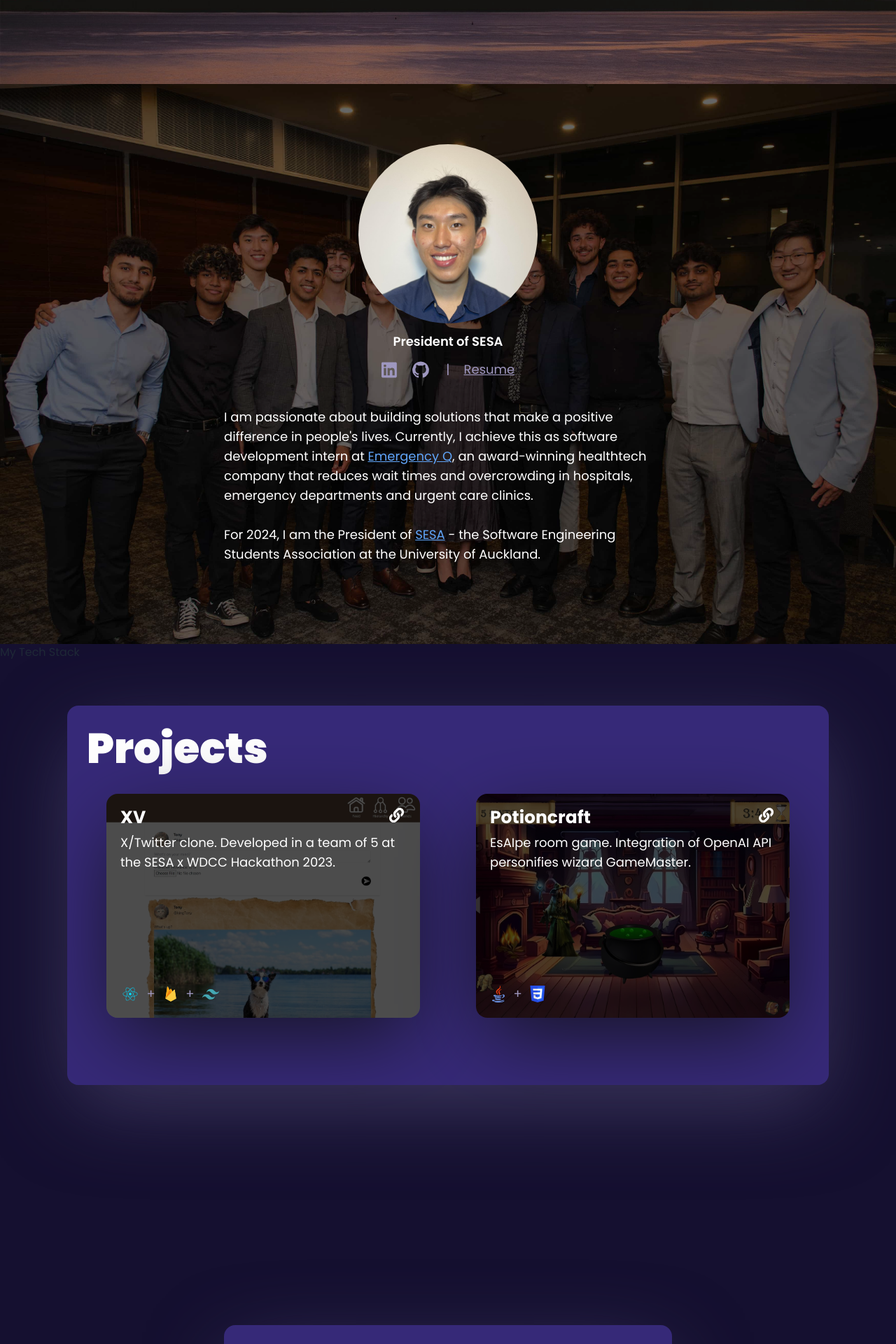
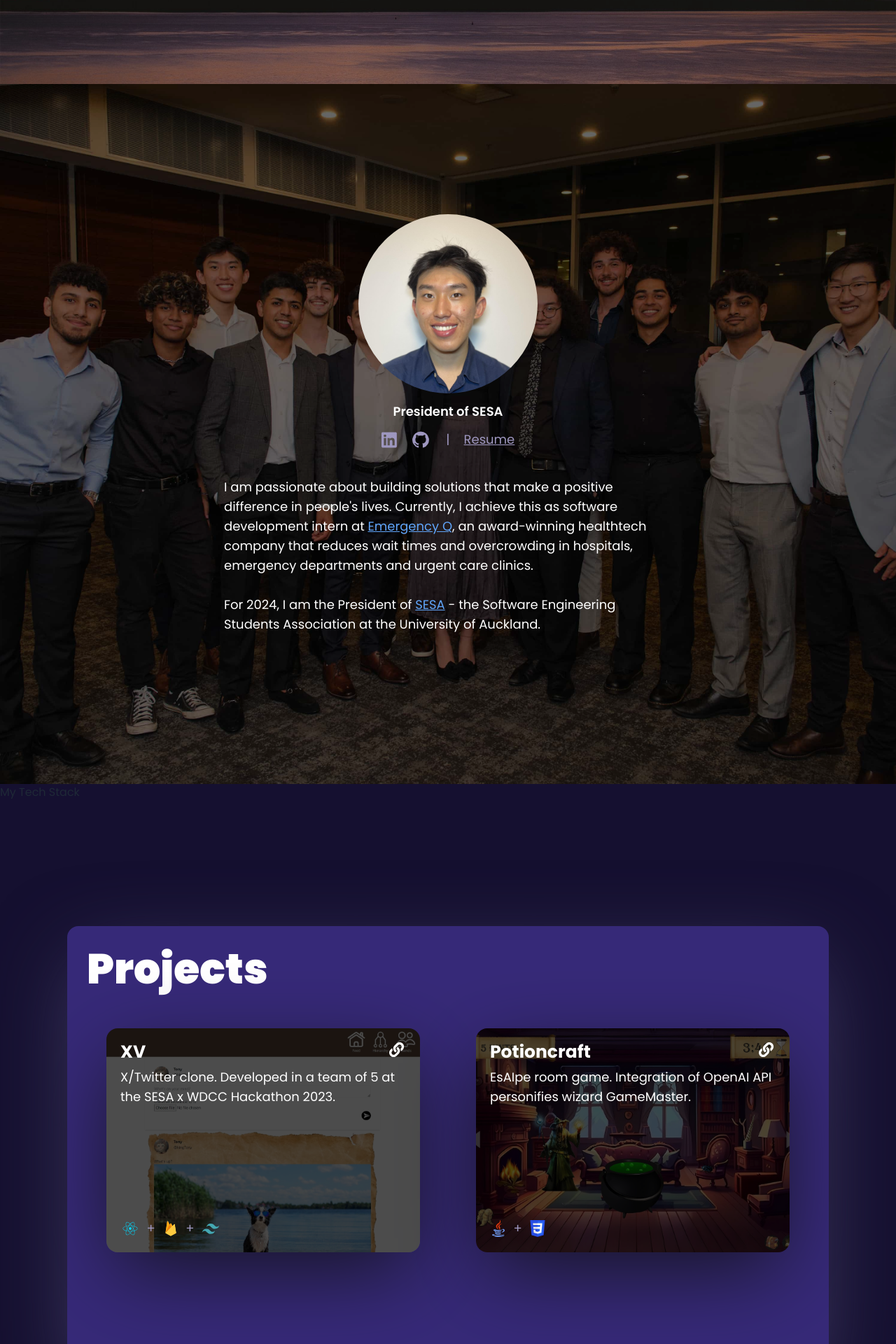
Before and after one commit to tonylxm/website, a React (Vite) app: page / in a window 1280 px wide. Shown: the part 680-2600 px from the top of the page at 70% size. Built offline with nearby package versions, Linux system fonts and the light colour scheme.

Commit message:
fix(responsiveness): Set fixed height of 1000px for sections except hero

```diff
--- a/src/components/About.jsx
+++ b/src/components/About.jsx
@@ -45,11 +45,6 @@ const About = () => {
     reset: true,
     config: { duration: calculateBackgroundTransitionSpeed() },
   });
-
-  const backgroundImageStyle = {
-    backgroundPosition: "top",
-    backgroundSize: "cover",
-  };
 
   return (
     <div className={`${styles.screen} z-0`}>
--- a/src/components/Contact.jsx
+++ b/src/components/Contact.jsx
@@ -55,7 +55,7 @@ const Contact = () => {
   }
 
   return (
-    <div className={`${styles.screen} xl:flex-row pt-20`}>
+    <div className={`w-full h-[650px] flex justify-center items-center xl:flex-row`}>
       <div className="flex-[0.85] lg:flex-[0.5]">
         <Animation>
           <div className={`${styles.card} bg-secondary`}>
--- a/src/components/Hero.jsx
+++ b/src/components/Hero.jsx
@@ -39,7 +39,7 @@ const Hero = () => {
   const starsY = useTransform(scrollYProgress, [0, 1], ["0%", "90%"]);
 
   return (
-    <div className="w-full h-screen overflow-hidden relative grid content-center">
+    <div className={`w-full h-screen overflow-hidden relative grid content-center`}>
       <motion.div
         style={{ y: textY }}
         variants={{
@@ -50,7 +50,7 @@ const Hero = () => {
         initial="hidden"
         animate="fadeIn"
         transition={{ duration: 0.5, delay: 0.15 }}
-        className="relative z-10 mb-[6%]"
+        className="relative z-10 mb-[10%] lg:mb-[6%]"
       >
         <h1 className={`${styles.heroHeadText}`}>
           <span>{hero[0].head_text}</span>
--- a/src/components/Projects.jsx
+++ b/src/components/Projects.jsx
@@ -15,10 +15,10 @@ const Projects = () => {
   // Staggered animation
 
   return (
-    <div className="w-full h-screen flex justify-center">
+    <div className={`${styles.screen}`}>
       <div className="flex-[0.85]">
         <Animation>
-          <div className={`${styles.card} bg-secondary z-20 mt-16 pb-14 lg:pb-24`}>
+          <div className={`${styles.card} bg-secondary z-20 pb-28 lg:pb-44`}>
             <h3 className={`${styles.sectionHeadText} ml-3`}>Projects</h3>
             <div className="grid grid-cols-1 lg:grid-cols-2">
               <motion.a
--- a/src/styles.js
+++ b/src/styles.js
@@ -1,5 +1,5 @@
 const styles = {
-  screen: "w-full h-screen flex justify-center items-center overflow-hidden", // h-[720px]
+  screen: `w-full h-[1000px] flex justify-center items-center`,
   card: "p-4 rounded-2xl shadow-card",
   button: "btn bg-primary py-3 px-8 text-[15px] sm:text-[16px] md:text-[17px] lg:text-lg outline-none border-none w-fit text-white font-bold shadow-md shadow-primary rounded-xl hover:bg-indigo-950",
   svg: "h-6",
@@ -7,10 +7,10 @@ const styles = {
   heroHeadText: "text-[#ffede2] font-black text-white text-[70px] sm:text-[80px] md:text-[90px] lg:text-[120px] lg:leading-[95px] text-center",
   heroSubText: "text-[#d2dcff] mx-20 font-medium text-[16px] sm:text-[18px] md:text-[20px] lg:text-[30px] lg:leading-[40px] lg:mt-12 text-center",
 
-  aboutBackground: "w-full h-screen absolute brightness-[0.4]",
+  aboutBackground: "w-full h-[1000px] absolute brightness-[0.4]",
   backgroundImageStyle: { backgroundPosition: "top", backgroundSize: "cover"},
 
-  projectDiv: "relative mx-4 md:mx-24 lg:mx-10 mt-5 hover:brightness-[1.4]",
+  projectDiv: "relative mx-4 md:mx-24 lg:mx-10 mt-10 hover:brightness-[1.4]",
   projectCard: "h-60 lg:h-80 w-full rounded-2xl shadow-card brightness-[0.3] object-cover",
   projectTitle: "text-white font-bold absolute top-5 px-5 text-xl lg:text-[25px]",
   projectText: "text-white absolute top-14 px-5",
--- a/tailwind.config.js
+++ b/tailwind.config.js
@@ -12,9 +12,6 @@ module.exports = {
       boxShadow: {
         card: "0px 35px 120px -15px #423c66",
       },
-      minHeight: (theme) => ({
-        ...theme('768'),
-      }),
     },
   },
   plugins: [require("daisyui")],
```
